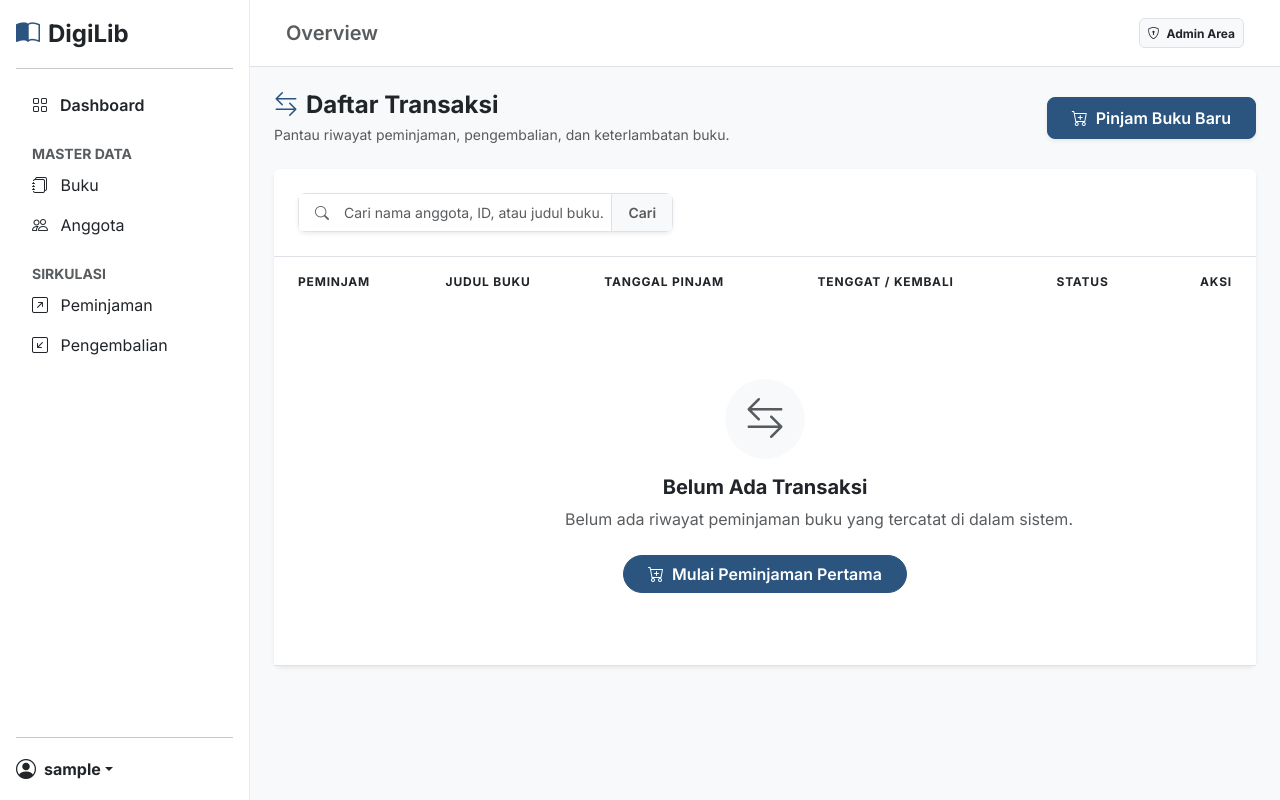
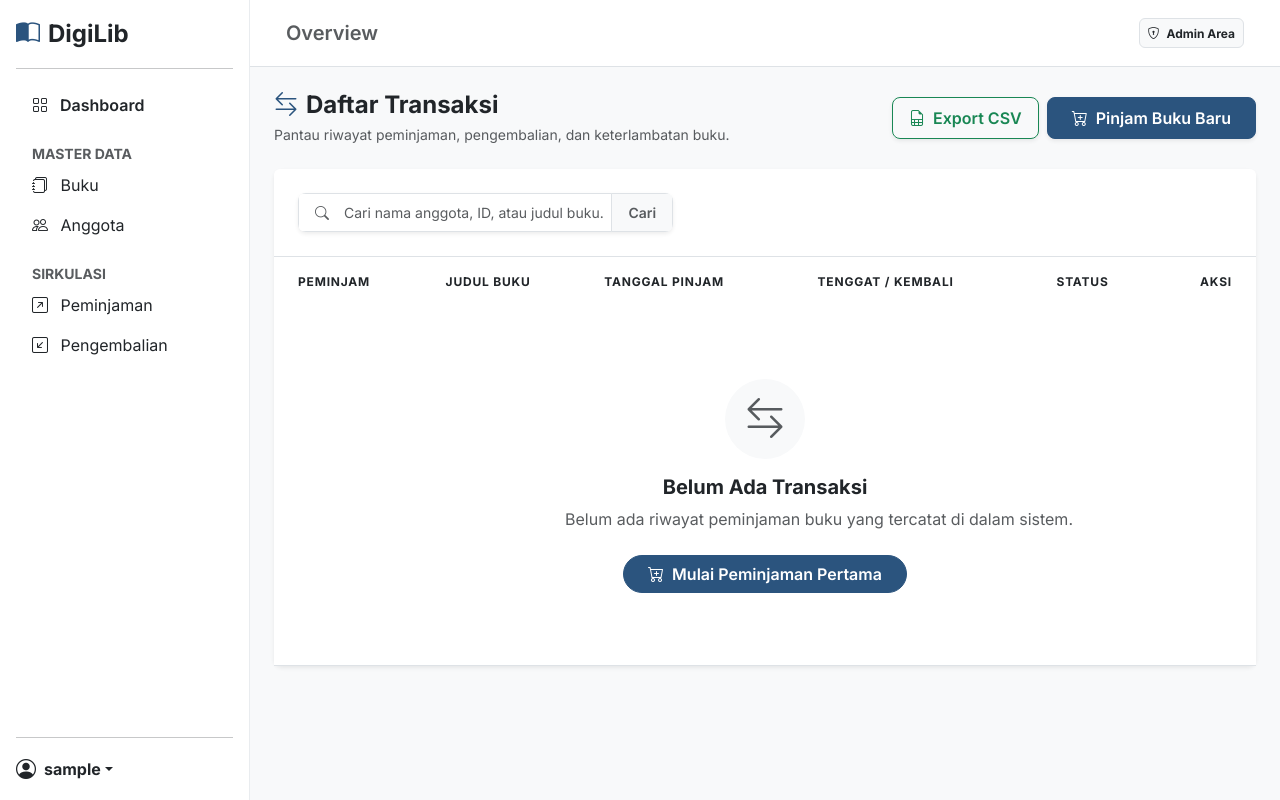
Before and after one commit to Hafizzz14/digital-library-management-system, a Django app: page /transaksi/ in a window 1280 px wide. Run offline with Django 5.2, Linux system fonts and the light colour scheme; the visitor is signed in with stand-in values (Sample User, id 1); data that the repository does not hold is empty.

Commit message:
feat: implement export transaction data to CSV with semicolon delimiter

```diff
--- a/library/urls.py
+++ b/library/urls.py
@@ -35,4 +35,7 @@ urlpatterns = [
     path('transaksi/', views.transaksi_list, name='transaksi_list'),
     path('transaksi/pinjam/', views.peminjaman_create, name='peminjaman_create'),
     path('transaksi/<int:pk>/kembali/', views.pengembalian_proses, name='pengembalian_proses'),
+
+    # URL Export CSV
+    path('transaksi/export/csv/', views.export_csv_transaksi, name='export_csv_transaksi'),
 ]
--- a/library/views.py
+++ b/library/views.py
@@ -1,3 +1,5 @@
+import csv
+from django.http import HttpResponse
 from django.shortcuts import render, redirect, get_object_or_404
 from django.contrib.auth.decorators import login_required
 from django.contrib import messages
@@ -369,3 +371,41 @@ def pengembalian_proses(request, pk):
 
     context = {'transaksi': transaksi}
     return render(request, 'library/pengembalian_confirm.html', context)
+
+@login_required
+def export_csv_transaksi(request):
+    # HTTP Response CSV
+    response = HttpResponse(content_type='text/csv')
+
+    response['Content-Disposition'] = 'attachment; filename="Laporan_Transaksi_DigiLib.csv"'
+
+    writer = csv.writer(response, delimiter=';')
+
+    writer.writerow([
+        'ID Transaksi',
+        'Nama Peminjam',
+        'Nomor Anggota',
+        'Judul Buku',
+        'Tanggal Pinjam',
+        'Batas Kembali',
+        'Tanggal Kembali Aktual',
+        'Status'
+    ])
+
+    transaksi_list = Transaksi.objects.select_related('anggota', 'buku').all().order_by('-tanggal_pinjam')
+
+    for t in transaksi_list:
+        tgl_kembali = t.tanggal_kembali.strftime('%Y-%m-%d') if t.tanggal_kembali else '-'
+
+        writer.writerow([
+            t.id,
+            t.anggota.nama_lengkap,
+            t.anggota.nomor_anggota,
+            t.buku.judul,
+            t.tanggal_pinjam.strftime('%Y-%m-%d'),
+            t.batas_kembali.strftime('%Y-%m-%d'),
+            tgl_kembali,
+            t.status
+        ])
+
+    return response
--- a/templates/library/transaksi_list.html
+++ b/templates/library/transaksi_list.html
@@ -81,7 +81,10 @@
         </h4>
         <p class="text-muted small mb-0">Pantau riwayat peminjaman, pengembalian, dan keterlambatan buku.</p>
     </div>
-    <div>
+    <div class="d-flex gap-2">
+        <a href="{% url 'export_csv_transaksi' %}" class="btn btn-outline-success px-3 py-2 shadow-sm fw-semibold rounded-3 transition-all" title="Download Laporan CSV">
+            <i class="bi bi-file-earmark-spreadsheet me-1"></i> Export CSV
+        </a>
         <a href="{% url 'peminjaman_create' %}" class="btn btn-primary-custom px-4 py-2 shadow-sm fw-semibold rounded-3">
             <i class="bi bi-cart-plus me-2"></i>Pinjam Buku Baru
         </a>
```
